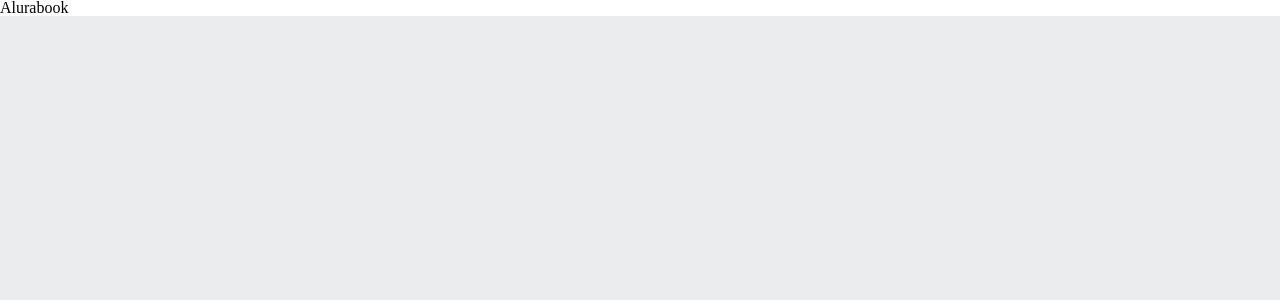
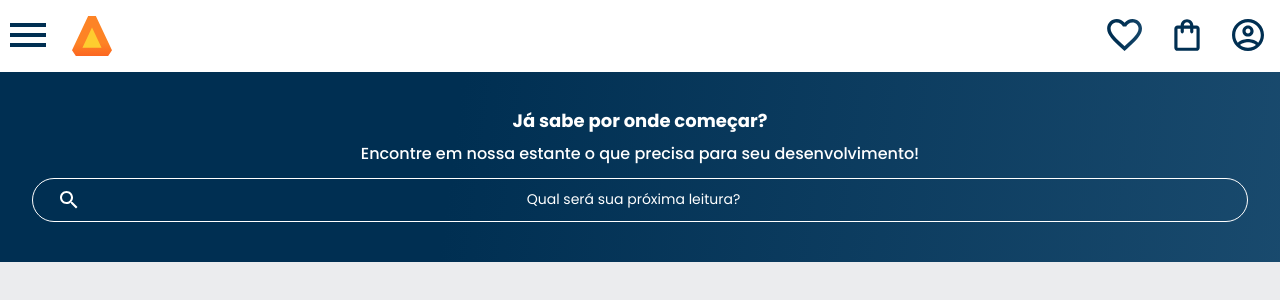
Before and after one commit to AmandaAlecrim/alura-books, a plain HTML site: page index.html in a window 1280 px wide. Drawn offline with Linux system fonts and the light colour scheme.

Commit message:
Criando Header, Flexbox e @import

```diff
--- a/index.html
+++ b/index.html
@@ -4,10 +4,77 @@
     <meta charset="UTF-8" />
     <meta name="viewport" content="width=device-width, initial-scale=1.0" />
     <title>AluraBooks</title>
+    <link rel="preconnect" href="https://fonts.googleapis.com" />
+    <link rel="preconnect" href="https://fonts.gstatic.com" crossorigin />
+    <link
+      href="https://fonts.googleapis.com/css2?family=Inter:wght@400;700&family=Krona+One&family=Montserrat:wght@400;600&family=Poppins:wght@300;400;500;700&display=swap"
+      rel="stylesheet"
+    />
     <link rel="stylesheet" href="reset.css" />
     <link rel="stylesheet" href="style.css" />
   </head>
   <body>
-    <h1>Alurabook</h1>
+    <header class="cabeçalho">
+      <div class="container">
+        <input type="checkbox" id="menu" class="container__botao" />
+        <label for="menu">
+          <span class="cabeçalho__menu-hamburguer container__imagem"></span>
+        </label>
+        <ul class="lista-menu">
+          <li class="lista-menu__titulo">Categorias</li>
+          <li class="lista-menu__item">
+            <a href="#" class="lista-menu__link">Programação</a>
+          </li>
+          <li class="lista-menu__item">
+            <a href="#" class="lista-menu__link">Front-end</a>
+          </li>
+          <li class="lista-menu__item">
+            <a href="#" class="lista-menu__link">Infraestrutura</a>
+          </li>
+          <li class="lista-menu__item">
+            <a href="#" class="lista-menu__link">Business</a>
+          </li>
+          <li class="lista-menu__item">
+            <a href="#" class="lista-menu__link">Design & UX</a>
+          </li>
+        </ul>
+        <img
+          src="img/Logo.svg"
+          alt="Logo da Alurabooks"
+          class="container__imagem"
+        />
+      </div>
+      <div class="container">
+        <a href="#"
+          ><img
+            src="img/Favoritos.svg"
+            alt="Meus favoritos"
+            class="container__imagem"
+        /></a>
+        <a href="#"
+          ><img
+            src="img/Compras.svg"
+            alt="Carrinho de compras"
+            class="container__imagem"
+        /></a>
+        <a href="#"
+          ><img
+            src="img/Usuario.svg"
+            alt="Meu perfil"
+            class="container__imagem"
+        /></a>
+      </div>
+    </header>
+    <section class="banner">
+      <h2 class="banner__titulo">Já sabe por onde começar?</h2>
+      <p class="banner__texto">
+        Encontre em nossa estante o que precisa para seu desenvolvimento!
+      </p>
+      <input
+        type="search"
+        class="banner__pesquisa"
+        placeholder="Qual será sua próxima leitura?"
+      />
+    </section>
   </body>
 </html>
--- a/style.css
+++ b/style.css
@@ -1,11 +1,17 @@
+@import url("styles/header.css");
+@import url("styles/banner.css");
+
 :root {
     --cor-de-fundo: #EBECEE;
+    --branco: #FFFFFF;
+    --laranja: #EB9B00;
+    --azul-degrade: linear-gradient(97.54deg, #002F52 35.49%, #326589 165.37%);
+    --fonte-principal: "Poppins";
 }
 
 body {
     background-color: var(--cor-de-fundo);
+    font-family: var(--fonte-principal);
+    font-size: 16px;
+    font-weight: 400;
 }
-
-h1 {
-    background-color: white;
-}
--- /dev/null
+++ b/styles/banner.css
@@ -0,0 +1,35 @@
+.banner {
+    background: var(--azul-degrade);
+    color: var(--branco);
+    text-align: center;
+    padding: 2.5em 2em;
+}
+
+.banner__titulo {
+    font-size: 18px;
+    font-weight: 700;
+}
+
+.banner__texto {
+    font-weight: 500;
+    margin: 1em 0;
+}
+
+.banner__pesquisa {
+    background-color: transparent;
+    border: 1px solid var(--branco);
+    color: var(--branco);
+    border-radius: 24px;
+    padding: 1em;
+    width: 100%;
+}
+
+.banner__pesquisa::placeholder {
+    font-family: var(--fonte-principal);
+    font-size: 14px;
+    font-weight: 400;
+    text-align: center;
+    color: var(--branco);
+    background: url("../img/Lupa.svg") no-repeat;
+    background-position: 1em;
+}
--- /dev/null
+++ b/styles/header.css
@@ -0,0 +1,59 @@
+.cabeçalho {
+    background-color: var(--branco);
+    display: flex;
+    justify-content: space-between;
+    align-items: center;
+    position: relative;
+}
+
+.cabeçalho__menu-hamburguer {
+    width: 24px;
+    height: 24px;
+    background-image: url("../img/Menu.svg");
+    background-repeat: no-repeat;
+    background-position: center;
+    display: inline-block;
+}
+
+.container {
+    display: flex;
+    align-items: center;
+}
+
+.container__imagem {
+    padding: 1em;
+}
+
+.lista-menu {
+    display: none;
+    position: absolute;
+    top: 100%;
+    width: 60vw;
+}
+
+.container__botao {
+    display: none;
+}
+
+.container__botao:checked ~ .lista-menu {
+    display: block;
+}
+
+.lista-menu__titulo,
+.lista-menu__item {
+    padding: 1em;
+    background-color: var(--branco);
+}
+
+.lista-menu__titulo {
+    color: var(--laranja);
+    font-weight: 700;
+}
+
+.lista-menu__link {
+    background: var(--azul-degrade);
+    -webkit-background-clip: text;
+    -webkit-text-fill-color: transparent;
+    background-clip: text;
+    text-transform: uppercase;
+}
```
Also changed, not shown: img/Compras.svg (added), img/Favoritos.svg (added), img/Logo.svg (added), img/Lupa.svg (added), img/Menu.svg (added), img/Usuario.svg (added).
